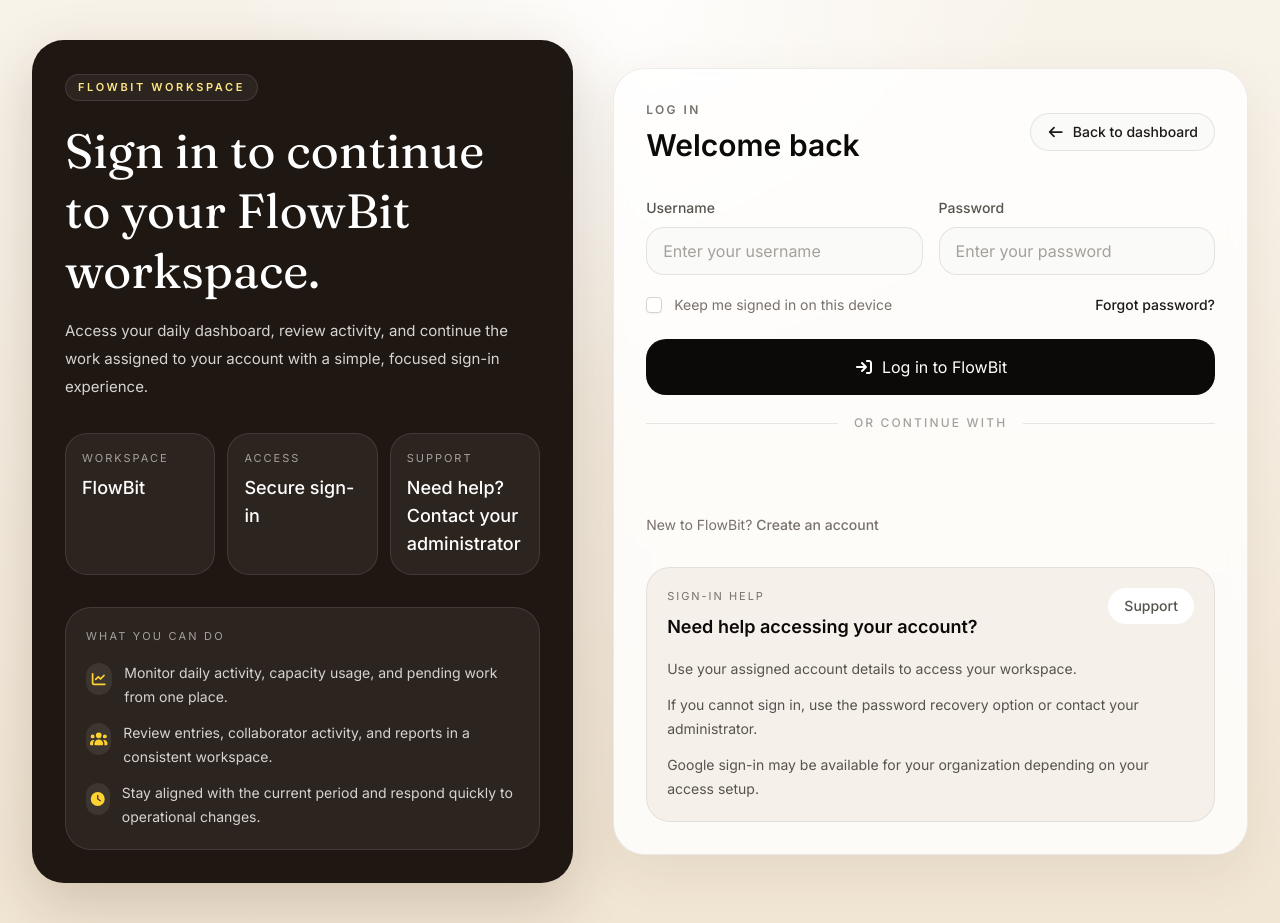
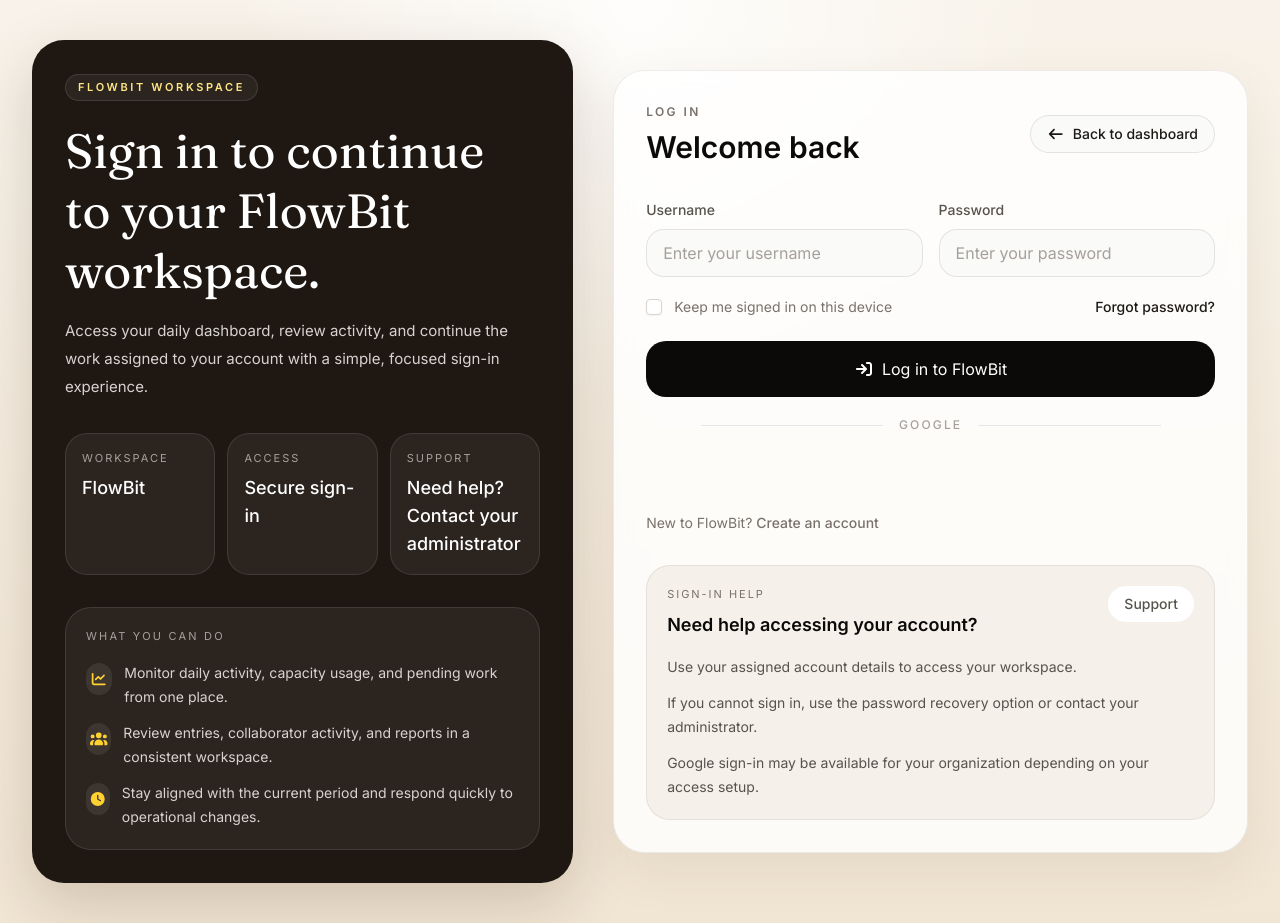
Before and after one commit to dana-khaing/FlowBit_Capacity-Based-Numeric-Transaction-Management-System, a Next.js app in the folder flowbit-frontend/: page /login in a window 1280 px wide. Built offline with nearby package versions, Linux system fonts and the light colour scheme; no server answers.

Commit message:
Refine Google sign-in button presentation

```diff
--- a/flowbit-frontend/src/components/auth/google-sign-in-button.tsx
+++ b/flowbit-frontend/src/components/auth/google-sign-in-button.tsx
@@ -89,12 +89,12 @@ export function GoogleSignInButton({
       },
     });
 
-    const width = Math.max(280, Math.min(containerRef.current.offsetWidth || 320, 520));
+    const width = containerRef.current.offsetWidth || 320;
 
     window.google.accounts.id.renderButton(containerRef.current, {
       type: "standard",
       theme: "outline",
-      text: "continue_with",
+      text: "signin_with",
       shape: "pill",
       size: "large",
       width,
@@ -103,8 +103,9 @@ export function GoogleSignInButton({
   }, [disabled, googleReady, onCredential, onError]);
 
   return (
-    <div className="flex min-h-11 w-full items-center justify-center">
-      <div ref={containerRef} className={`w-full ${disabled ? "pointer-events-none opacity-60" : ""}`} />
-    </div>
+    <div
+      ref={containerRef}
+      className={`flex min-h-11 w-full items-center justify-center ${disabled ? "pointer-events-none opacity-60" : ""}`}
+    />
   );
 }
--- a/flowbit-frontend/src/components/auth/login-form-card.tsx
+++ b/flowbit-frontend/src/components/auth/login-form-card.tsx
@@ -155,18 +155,20 @@ export function LoginFormCard() {
         </Button>
       </div>
 
-      <div className="mt-5 flex items-center gap-4">
+      <div className="mx-auto mt-5 w-full max-w-[460px]">
+        <div className="flex items-center gap-4">
           <div className="h-px flex-1 bg-stone-200" />
-        <span className="text-xs font-medium uppercase tracking-[0.18em] text-stone-400">or continue with</span>
+          <span className="text-xs font-medium uppercase tracking-[0.18em] text-stone-400">Google</span>
           <div className="h-px flex-1 bg-stone-200" />
         </div>
 
-      <div className="mt-5">
+        <div className="mt-4">
           <GoogleSignInButton
             disabled={isSubmitting}
             onCredential={handleGoogleCredential}
             onError={handleGoogleError}
           />
+        </div>
       </div>
 
       <p className="mt-5 text-sm text-stone-500">
```
Lines whose indentation alone changed are shown as unchanged.
